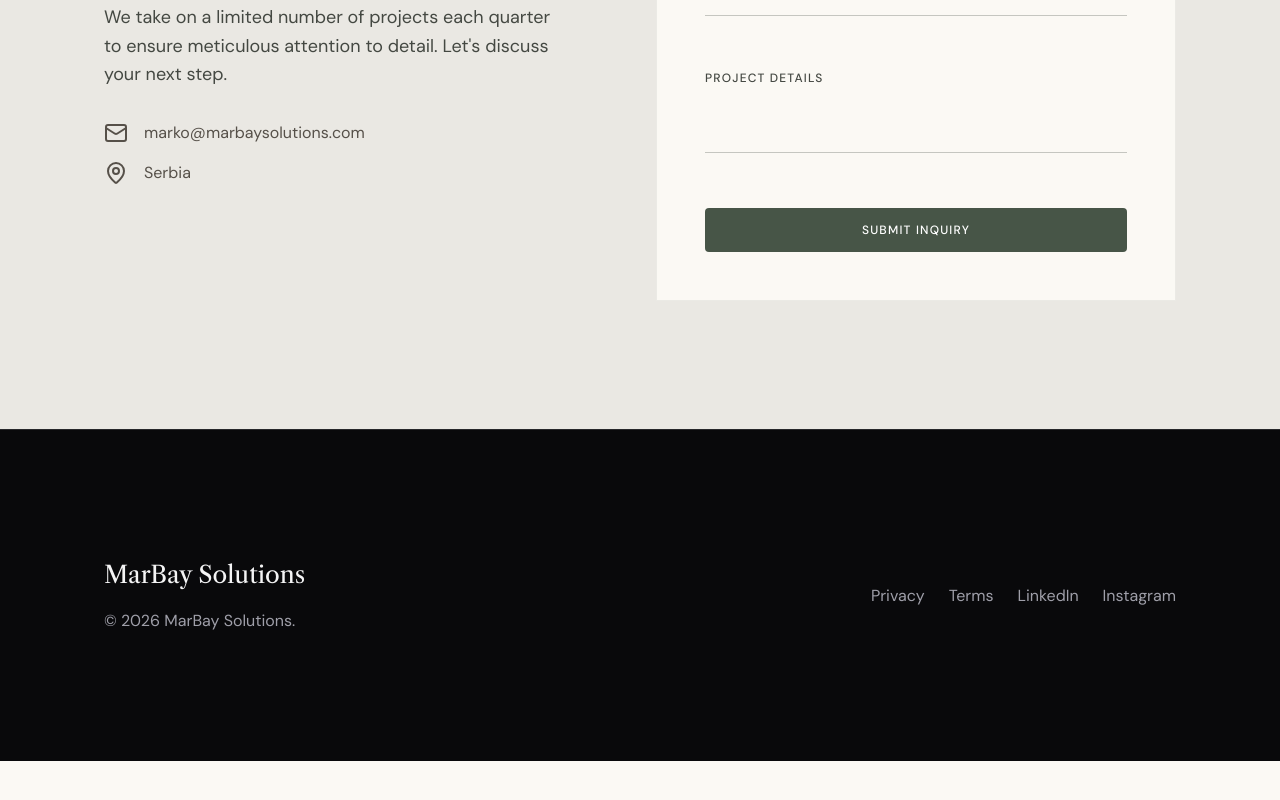
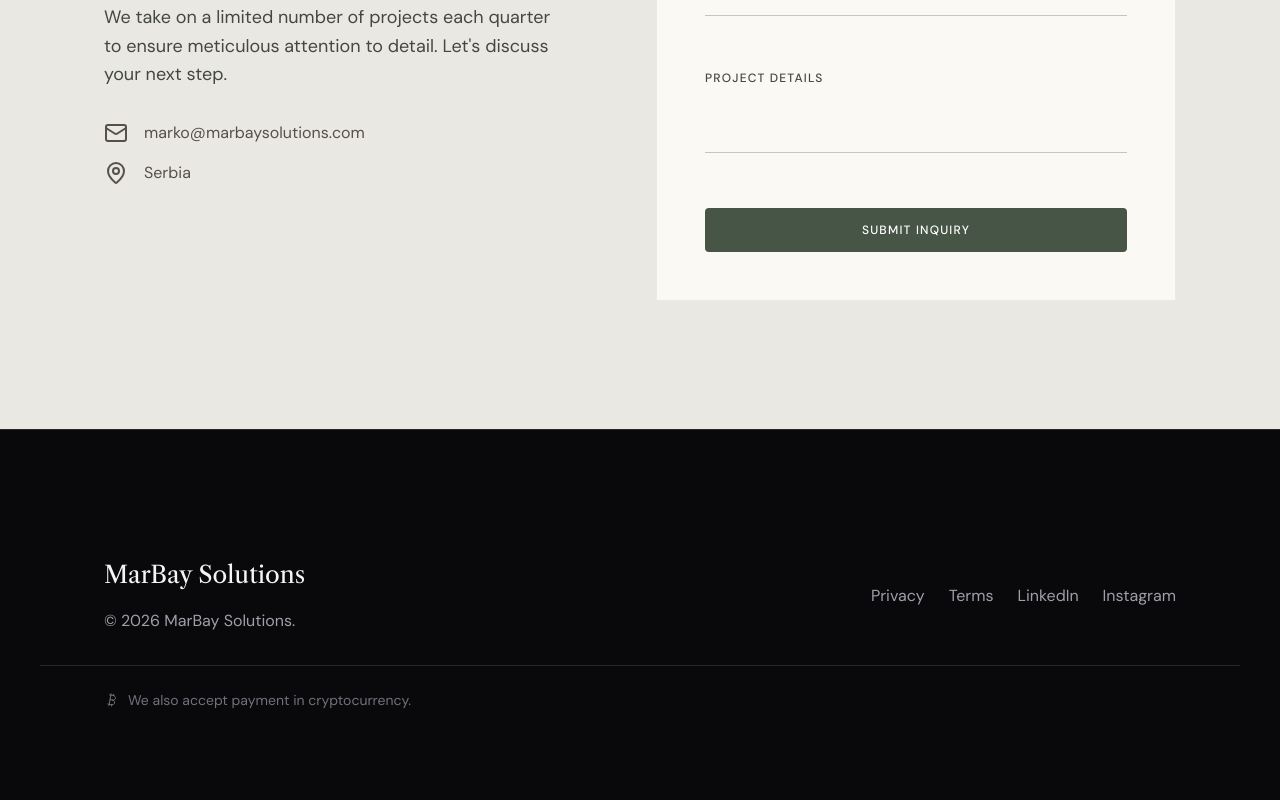
Before and after one commit to bajoPivljanin/marbay-solutions, a Next.js app: page /en in a window 1280 px wide. Shown: the part 4527-5327 px from the top of the page. Before the commit the page ends 5288 px from the top, so only its background shows below. Built offline with nearby package versions, Linux system fonts and the light colour scheme.

Commit message:
add crypto payment note to footer
Small subtitle below the main footer row noting crypto payments
are accepted, separated by a thin divider.

```diff
--- a/app/components/SiteFooter.tsx
+++ b/app/components/SiteFooter.tsx
@@ -1,4 +1,5 @@
 import Link from "next/link";
+import { Bitcoin } from "lucide-react";
 
 type FooterLabels = {
   copyright: string;
@@ -6,6 +7,7 @@
   terms: string;
   linkedin: string;
   instagram: string;
+  crypto: string;
 };
 
 type SiteFooterProps = {
@@ -53,6 +55,12 @@
           </Link>
         </nav>
       </div>
+      <div className="max-w-container-max mx-auto px-margin-mobile lg:px-margin-desktop mt-8 pt-6 border-t border-zinc-800">
+        <p className="flex items-center gap-2 font-body-md text-body-md text-sm text-zinc-500">
+          <Bitcoin className="w-4 h-4 shrink-0" strokeWidth={1.5} />
+          {footer.crypto}
+        </p>
+      </div>
     </footer>
   );
 }
--- a/dictionaries/en.json
+++ b/dictionaries/en.json
@@ -132,7 +132,8 @@
     "privacy": "Privacy",
     "terms": "Terms",
     "linkedin": "LinkedIn",
-    "instagram": "Instagram"
+    "instagram": "Instagram",
+    "crypto": "We also accept payment in cryptocurrency."
   },
   "common": {
     "backHome": "Back to Home",
--- a/dictionaries/sr.json
+++ b/dictionaries/sr.json
@@ -132,7 +132,8 @@
     "privacy": "Privatnost",
     "terms": "Uslovi",
     "linkedin": "LinkedIn",
-    "instagram": "Instagram"
+    "instagram": "Instagram",
+    "crypto": "Prihvatamo i plaćanje kriptovalutama."
   },
   "common": {
     "backHome": "Nazad na Početnu",
```
